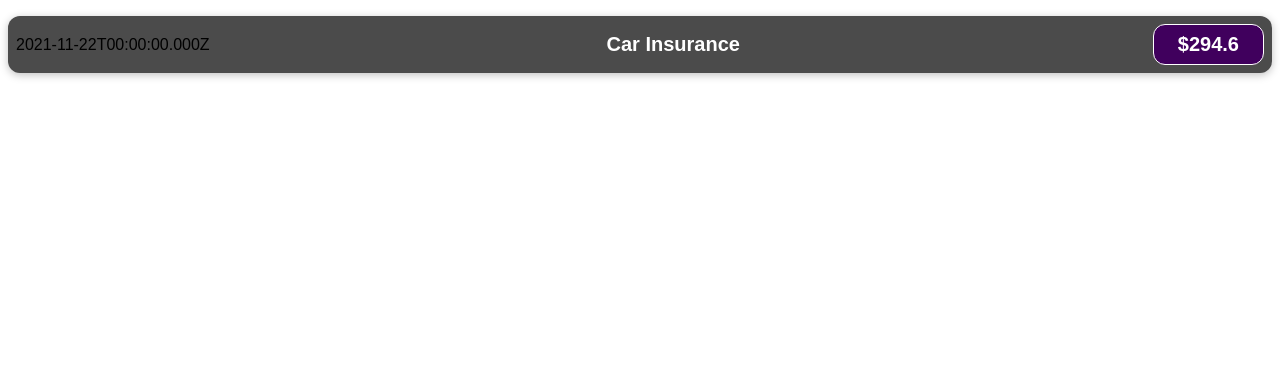
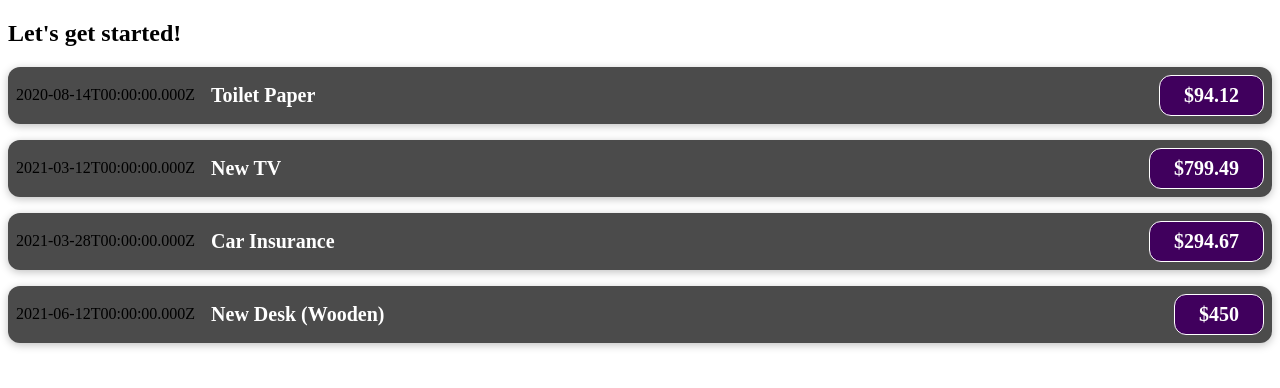
Before and after one commit to manishrajmishra/Expense_Tracker_App, a React (Create React App) app: page / in a window 1280 px wide. Shown: the top 388 px of the page. Built offline with nearby package versions, Linux system fonts and the light colour scheme.

Commit message:
Passing date via Props

```diff
--- a/src/App.js
+++ b/src/App.js
@@ -3,9 +3,50 @@ import "./styles.css";
 import ExpenseItem from "./components/ExpenseItem";
 
 export default function App() {
+  const expenses = [
+    {
+      id: "e1",
+      title: "Toilet Paper",
+      amount: 94.12,
+      date: new Date(2020, 7, 14)
+    },
+    { id: "e2", title: "New TV", amount: 799.49, date: new Date(2021, 2, 12) },
+    {
+      id: "e3",
+      title: "Car Insurance",
+      amount: 294.67,
+      date: new Date(2021, 2, 28)
+    },
+    {
+      id: "e4",
+      title: "New Desk (Wooden)",
+      amount: 450,
+      date: new Date(2021, 5, 12)
+    }
+  ];
   return (
-    <div className="App">
-      <ExpenseItem></ExpenseItem>
+    <div>
+      <h2>Let's get started!</h2>
+      <ExpenseItem
+        title={expenses[0].title}
+        amount={expenses[0].amount}
+        date={expenses[0].date}
+      ></ExpenseItem>
+      <ExpenseItem
+        title={expenses[1].title}
+        amount={expenses[1].amount}
+        date={expenses[1].date}
+      ></ExpenseItem>
+      <ExpenseItem
+        title={expenses[2].title}
+        amount={expenses[2].amount}
+        date={expenses[2].date}
+      ></ExpenseItem>
+      <ExpenseItem
+        title={expenses[3].title}
+        amount={expenses[3].amount}
+        date={expenses[3].date}
+      ></ExpenseItem>
     </div>
   );
 }
--- a/src/components/ExpenseItem.js
+++ b/src/components/ExpenseItem.js
@@ -1,16 +1,13 @@
 import React from "react";
 import "./ExpenseItem.css";
 
-export default function ExpenseItem() {
-  const expenseDate = new Date(2021, 10, 22);
-  const expenseTitle = "Car Insurance";
-  const expenseAmount = 294.6;
+export default function ExpenseItem(props) {
   return (
     <div className="expense-item">
-      <div>{expenseDate.toISOString()}</div>
+      <div>{props.date.toISOString()}</div>
       <div className="expense-item__description">
-        <h2>{expenseTitle}</h2>
-        <div className="expense-item__price">${expenseAmount}</div>
+        <h2>{props.title}</h2>
+        <div className="expense-item__price">${props.amount}</div>
       </div>
     </div>
   );
```
